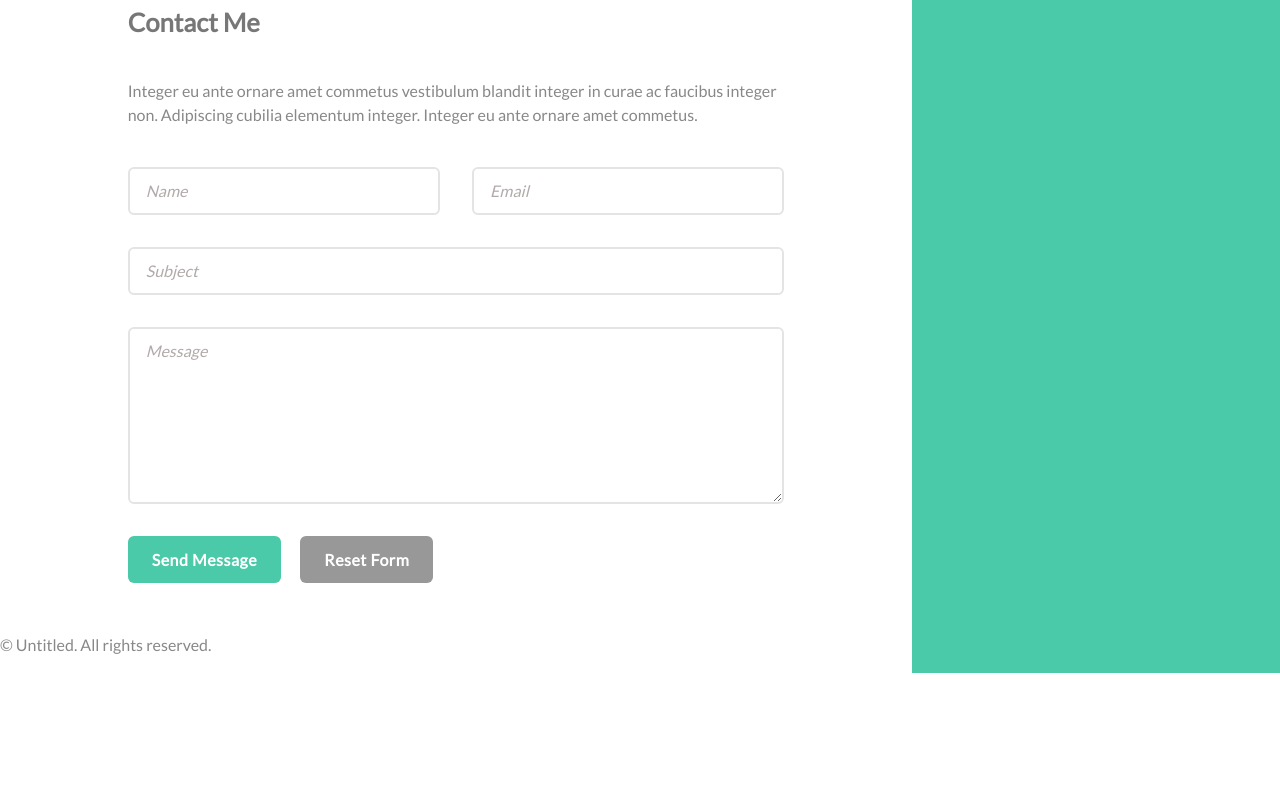
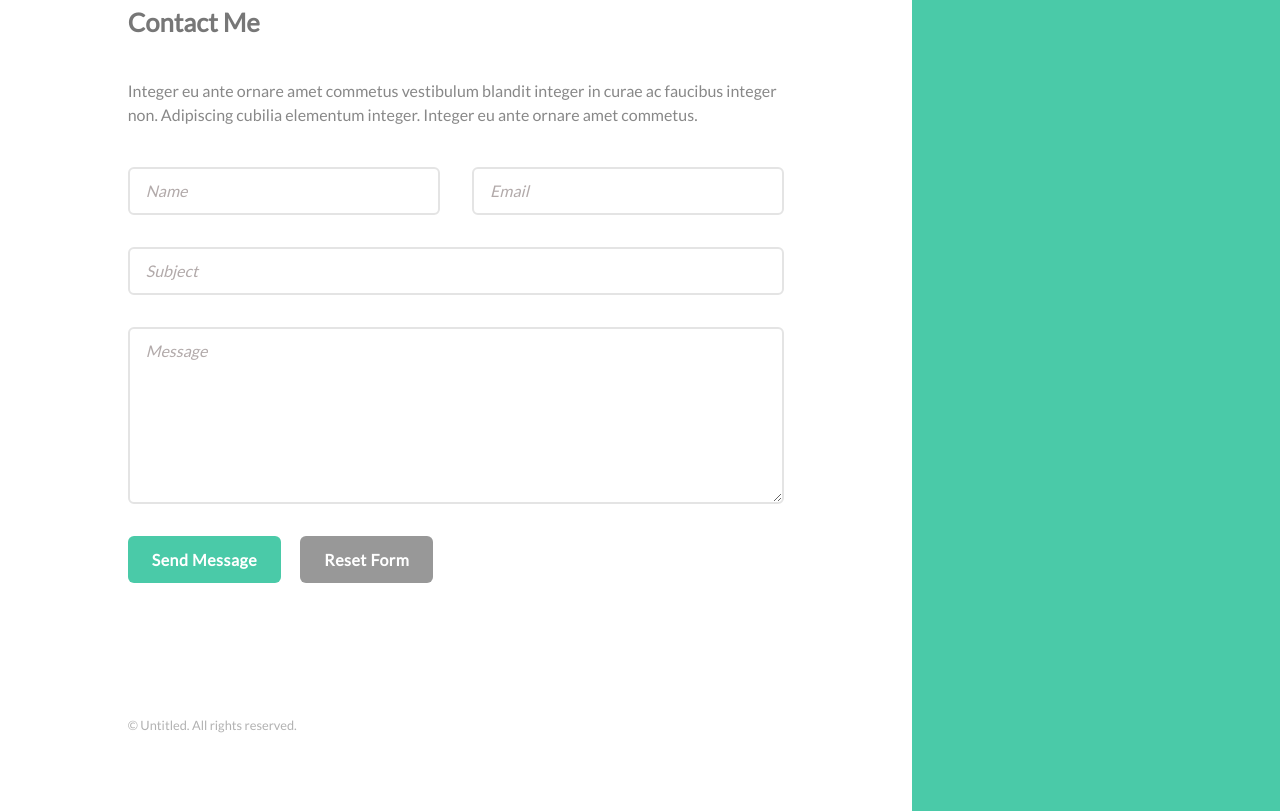
Before and after one commit to LucasLombardo/psd-to-react, a Gatsby site: page /readonly in a window 1280 px wide. Shown: the part 2235-3046 px from the top of the page. Before the commit the page ends 2908 px from the top, so only its background shows below. Built offline with nearby package versions, Linux system fonts and the light colour scheme; Gatsby itself is replaced by a stand-in of ours.

Commit message:
adds footer styling

```diff
--- a/src/components/readonly/Index.scss
+++ b/src/components/readonly/Index.scss
@@ -50,6 +50,7 @@
     font-weight: bold;
     letter-spacing: 0.5px;
     transition: 0.2s;
+    cursor: pointer;
     &.secondary {
       background: #989898;
     }
--- a/src/components/readonly/Main/Main.js
+++ b/src/components/readonly/Main/Main.js
@@ -4,6 +4,7 @@ import Header from '../Header/Header'
 import Skills from '../Skills/Skills'
 import Accomplishments from '../Accomplishments/Accomplishments'
 import Contact from '../Contact/Contact'
+import Container from '../Container/Container'
 
 const Main = () => (
   <main className="main">
@@ -18,7 +19,9 @@ const Main = () => (
     <hr />
     <Contact />
     <footer>
-      <p>© Untitled. All rights reserved.</p>
+      <Container>
+        <p>© Untitled. All rights reserved.</p>
+      </Container>
     </footer>
   </main>
 )
--- a/src/components/readonly/Main/Main.scss
+++ b/src/components/readonly/Main/Main.scss
@@ -15,4 +15,9 @@
     color: #f4f4f4;
     border: 3px solid #f4f4f4;
   }
+  footer p {
+    font-size: 0.8rem;
+    margin: 4rem 0 2.5rem 0;
+    opacity: 0.65;
+  }
 }
```
